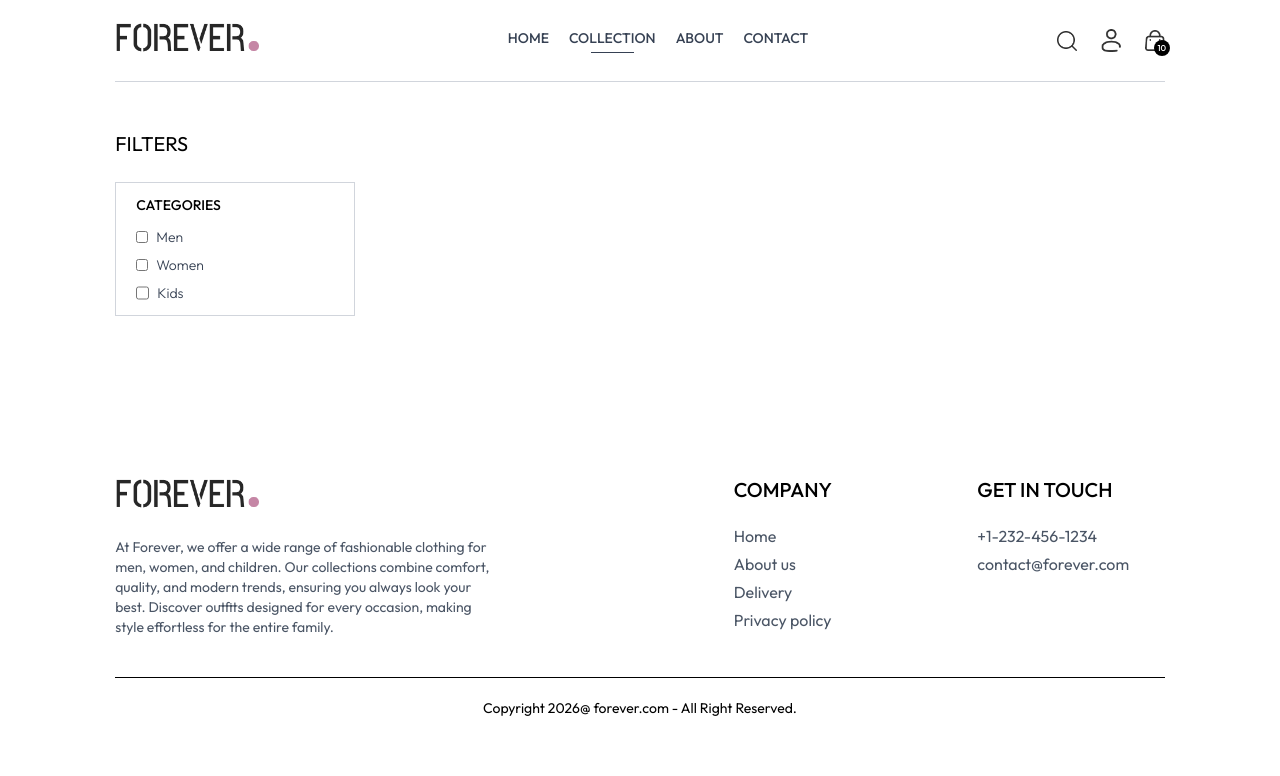
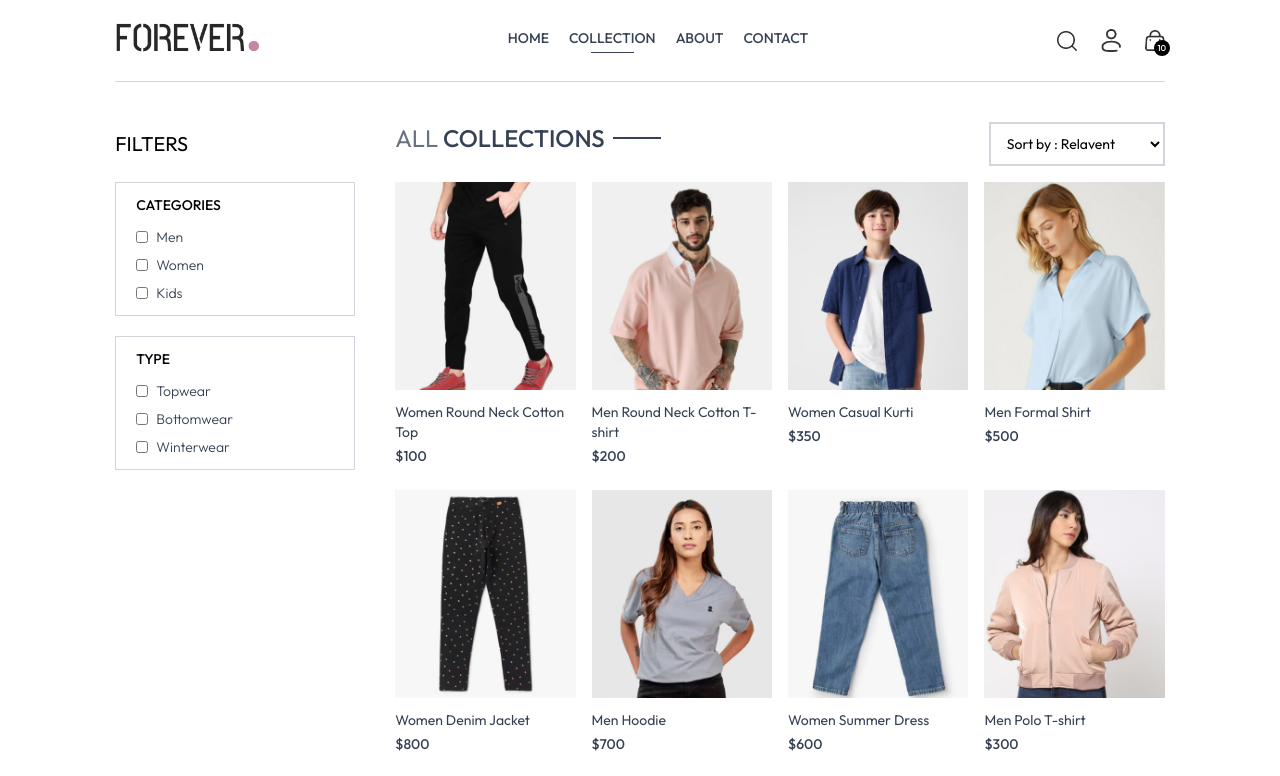
Before and after one commit to KishanPatel19/forever-clothing-website, a React (Vite) app in the folder frontend/: page /collection in a window 1280 px wide. Shown: the top 776 px of the page. Built offline with nearby package versions, Linux system fonts and the light colour scheme.

Commit message:
add filters in collection page

```diff
--- a/frontend/src/assets/assets.js
+++ b/frontend/src/assets/assets.js
@@ -25,7 +25,7 @@
     price: 100,
     image: [p_img1],
     category: "Women",
-    subCategory: "Topwear",
+    subCategory: "Bottomwear",
     sizes: ["S", "M", "L"],
     date: 1716634345448,
     bestseller: true
@@ -73,7 +73,7 @@
     price: 800,
     image: [p_img5],
     category: "Women",
-    subCategory: "Topwear",
+    subCategory: "Bottomwear",
     sizes: ["S", "M", "L"],
     date: 1716621345451,
     bestseller: false
@@ -85,7 +85,7 @@
     price: 700,
     image: [p_img6],
     category: "Men",
-    subCategory: "Topwear",
+    subCategory: "Winterwear",
     sizes: ["L", "XL"],
     date: 1716621345452,
     bestseller: true
@@ -193,7 +193,7 @@
     price: 650,
     image: [p_img15],
     category: "Women",
-    subCategory: "Topwear",
+    subCategory: "Winterwear",
     sizes: ["S", "M", "L"],
     date: 1716621345461,
     bestseller: false
--- a/frontend/src/pages/Collection.jsx
+++ b/frontend/src/pages/Collection.jsx
@@ -1,30 +1,116 @@
-import React from 'react'
+import React, { useContext, useEffect, useState } from "react";
+import back from '../assets/back.png'
+import Title from "../components/Title";
+import { ShopContext } from "../context/ShopContext";
+import ProductItem from "../components/ProductItem";
+function Collection() {
 
-function Collection() {
-  return (
-    <div className=' flex flex-col sm:flex-row border-t border-gray-300 pt-10 gap-1 sm:gap-10 '>
-      {/* filter options */}
-      <div className='min-w-60'>
-        <p className='text-xl  my-2 flex items-center gap-2'>FILTERS</p>
-        <div className='border pl-5 mt-6 py-3 border-gray-300 '>
-        <p className='text-sm mb-3 font-medium'>CATEGORIES</p>
-         <div className='flex  gap-2 flex-col font-light text-gray-700 text-sm'>
-        <p className='flex  gap-2'>
-            <input  type="checkbox" value={'Men'} className='w-3' />Men
-        </p>
-        <p className='flex gap-2'>
-          <input type="checkbox" value={'Women'} className='w-3' />Women
-        </p>
-        <p className='flex gap-2'>
-          <input type="checkbox" value={'Kids'} />Kids
-        </p>
-        </div>
-        </div>
+  const {products} = useContext(ShopContext)
+  const [showFilter, setShowFIlter] = useState(false);
+  const [filterProducts,setFilterProducts]=useState([]);
+
+  const [category,setCategory]=useState([]);
+  const [subCategory,setSubCategory]=useState([]);
+
+  const toggleCategory =(e)=>{
+    if(category.includes(e.target.value)){
+      setCategory(prev=>prev.filter(item=>item!==e.target.value))
+    }
+    else{
+      setCategory(prev=>[...prev,e.target.value])
+  }
+}
+
+const toggleSubCategory =(e)=>{
+  if(subCategory.includes(e.target.value)){
+    setSubCategory(prev=>prev.filter(item=>item!==e.target.value))
+  }
+  else{
+    setSubCategory(prev=>[...prev,e.target.value])
+  }
+}
+
+const applyFilter =()=>{
+  let productsCopy = products.slice()
+  if(category.length>0){
+    productsCopy = productsCopy.filter(item=>category.includes(item.category))
+  }
+  if(subCategory.length>0){
+    productsCopy=productsCopy.filter(item=>subCategory.includes(item.subCategory))
+  }
+  setFilterProducts(productsCopy)
+}
 
 
+
+  useEffect(()=>{
+    setFilterProducts(products);
+  },[])
+  useEffect(()=>{
+    applyFilter()
+  },[category,subCategory])
+
+  return (
+    <div className=" flex flex-col sm:flex-row border-t border-gray-300 pt-10 gap-1 sm:gap-10 ">
+      {/* filter options */}
+      <div className="min-w-60">
+        <p onClick={()=>setShowFIlter(!showFilter)} className="text-xl  my-2 flex items-center gap-2">FILTERS
+          <img className={`h-3 sm:hidden ${showFilter? 'rotate-90':''} `} src={back} alt="" />
+        </p>
+        <div
+          className={`border pl-5 mt-6 py-3 border-gray-300 ${showFilter ? "" : "hidden"} sm:block `} >
+          <p className="text-sm mb-3 font-medium">CATEGORIES</p>
+          <div className="flex  gap-2 flex-col font-light text-gray-700 text-sm">
+            <p className="flex  gap-2">
+              <input type="checkbox" value={"Men"} onChange={toggleCategory} className="w-3" />
+              Men
+            </p>
+            <p className="flex gap-2">
+              <input type="checkbox" value={"Women"} onChange={toggleCategory} className="w-3" />
+              Women
+            </p>
+            <p className="flex gap-2">
+              <input className="w-3" type="checkbox" value={"Kids"} onChange={toggleCategory} />
+              Kids
+            </p>
+          </div>
+        </div>
+        <div className={`border border-gray-300 my-5 pl-5 py-3 ${showFilter?'':'hidden'} sm:block`}>
+          <p className="font-medium text-sm mb-3">TYPE</p>
+          <div className="flex flex-col gap-2 text-gray-700 font-light text-sm ">
+            <p className="flex gap-2">
+              <input className="w-3" type="checkbox" value={'Topwear'} onChange={toggleSubCategory} /> Topwear
+            </p>
+            <p className="flex gap-2">
+              <input className="w-3" type="checkbox" value={'Bottomwear'} onChange={toggleSubCategory} /> Bottomwear
+            </p>
+            <p className="flex gap-2">
+              <input className="w-3" type="checkbox" value={'Winterwear'} onChange={toggleSubCategory} />Winterwear
+            </p>
+          </div>
+        </div>
+      </div>
+      <div className="flex-1">
+        <div className="flex justify-between text-base sm:text-2xl mb-4">
+          <Title text1={'ALL'} text2={'COLLECTIONS'} />
+          {/* product sort  */}
+          <select className="border-2 border-gray-300 text-sm px-3 ">
+            <option value="relavent">Sort by : Relavent</option>
+            <option value="low-high">Sort by : Low to High</option>
+            <option value="high-low">Sort by : High to Low</option>
+          </select>
+        </div>
+        {/* map products  */}
+        <div className="grid grid-cols-2 md:grid-cols-3 lg:grid-cols-4 gap-4 gap-y-6">
+        {
+          filterProducts.map((item,index)=>(
+            <ProductItem key={index} id={item._id} image={item.image} name={item.name} price={item.price} />
+          ))
+        }
+        </div>
       </div>
     </div>
-  )
+  );
 }
 
-export default Collection
+export default Collection;
```
